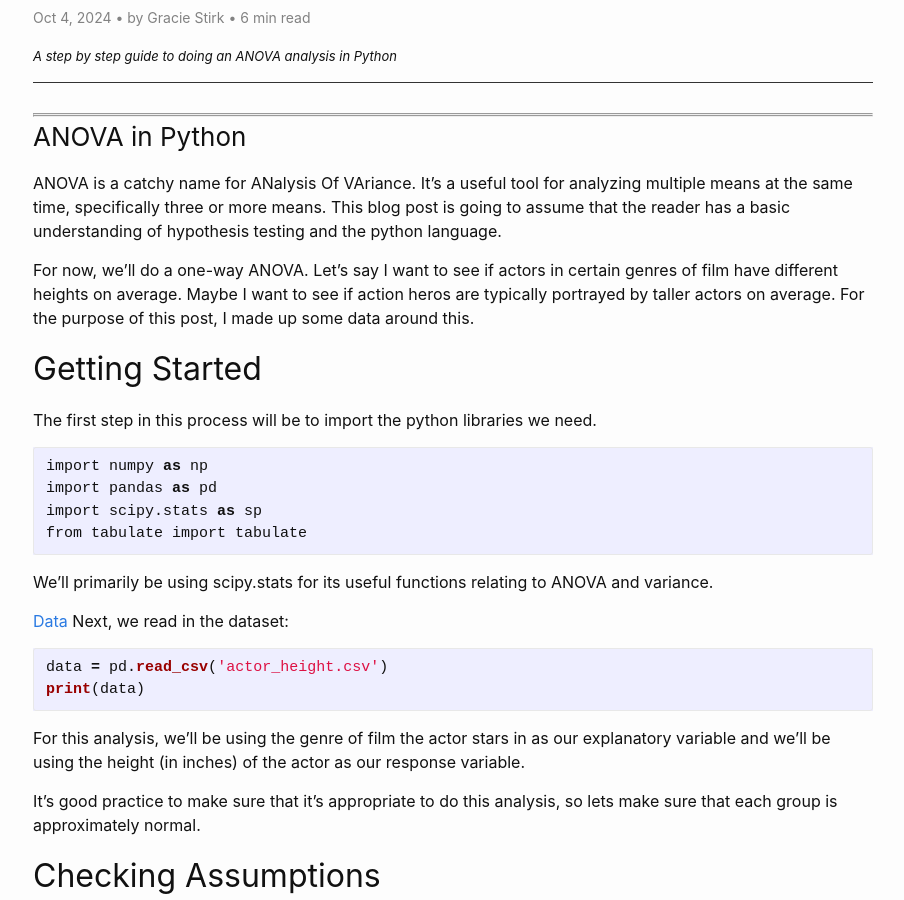
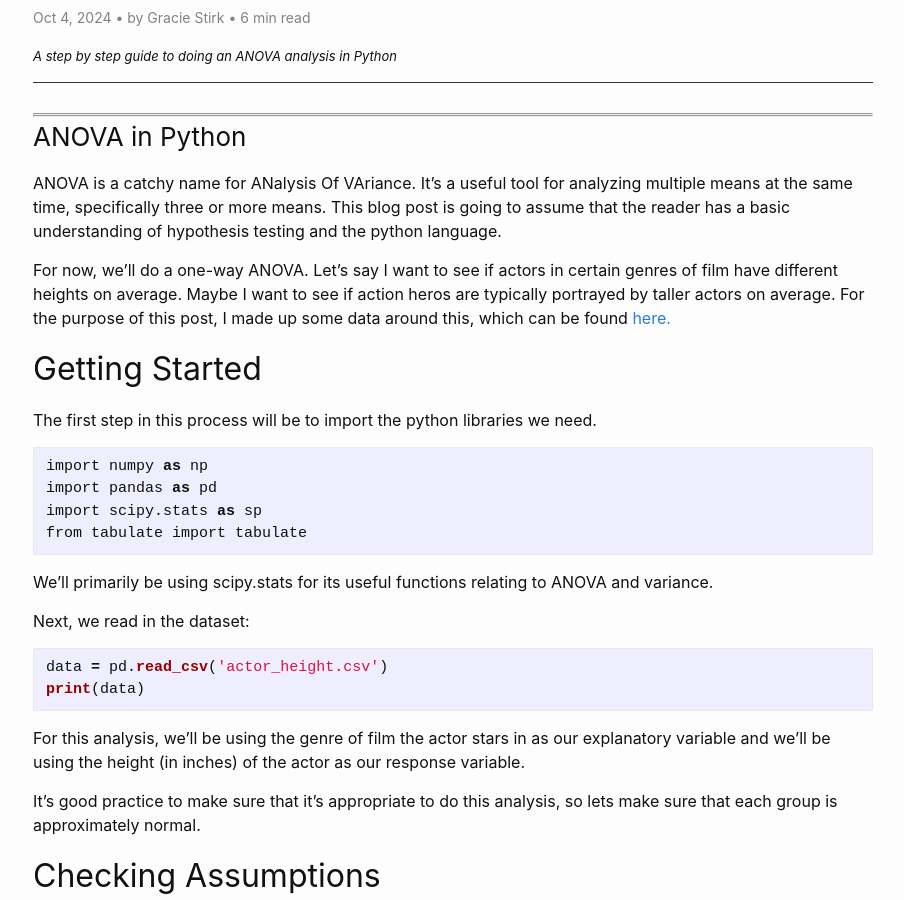
Before and after one commit to gstirk27/Gracie-s-Blog, a Jekyll site: the page built from _posts/2024-10-04-ANOVA-in-Python.md, in a window 1280 px wide and 900 px high, scrolled down 292 px. Shown: the whole window, without its empty margins (187-1091 px from the left). Built offline with Jekyll 4.4.1, drawn with Linux system fonts in a browser that asks for light colours; comment, search, counter and statistics services are not loaded.

Commit message:
fixed data again

````diff
--- a/_posts/2024-10-04-ANOVA-in-Python.md
+++ b/_posts/2024-10-04-ANOVA-in-Python.md
@@ -11,7 +11,7 @@ image: "/assets/images/pretty-trees.jpg"
 ### ANOVA in Python
 ANOVA is a catchy name for ANalysis Of VAriance. It's a useful tool for analyzing multiple means at the same time, specifically three or more means. This blog post is going to assume that the reader has a basic understanding of hypothesis testing and the python language.
 
-For now, we'll do a one-way ANOVA. Let's say I want to see if actors in certain genres of film have different heights on average. Maybe I want to see if action heros are typically portrayed by taller actors on average. For the purpose of this post, I made up some data around this.
+For now, we'll do a one-way ANOVA. Let's say I want to see if actors in certain genres of film have different heights on average. Maybe I want to see if action heros are typically portrayed by taller actors on average. For the purpose of this post, I made up some data around this, which can be found [here.]({{site.url}}/{{site.baseurl}}/My-Blog/actor_height.csv)
 
 ## Getting Started
 
@@ -26,7 +26,6 @@ from tabulate import tabulate
 
 We'll primarily be using scipy.stats for its useful functions relating to ANOVA and variance.
 
-[Data]({{site.url}}/{{site.baseurl}}/actor_height.csv)
 Next, we read in the dataset:
 
 ```python
````
